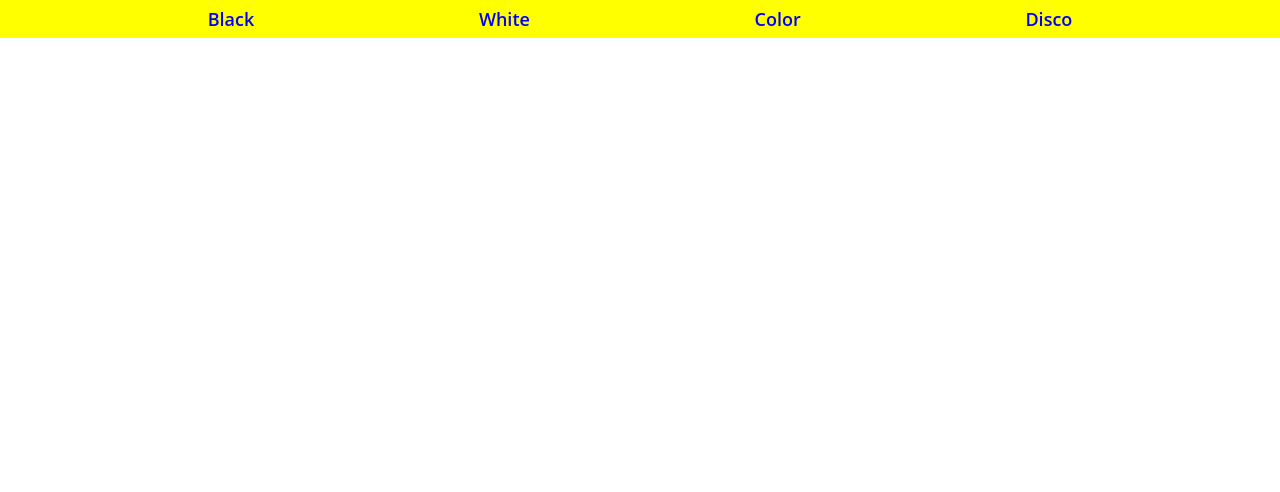
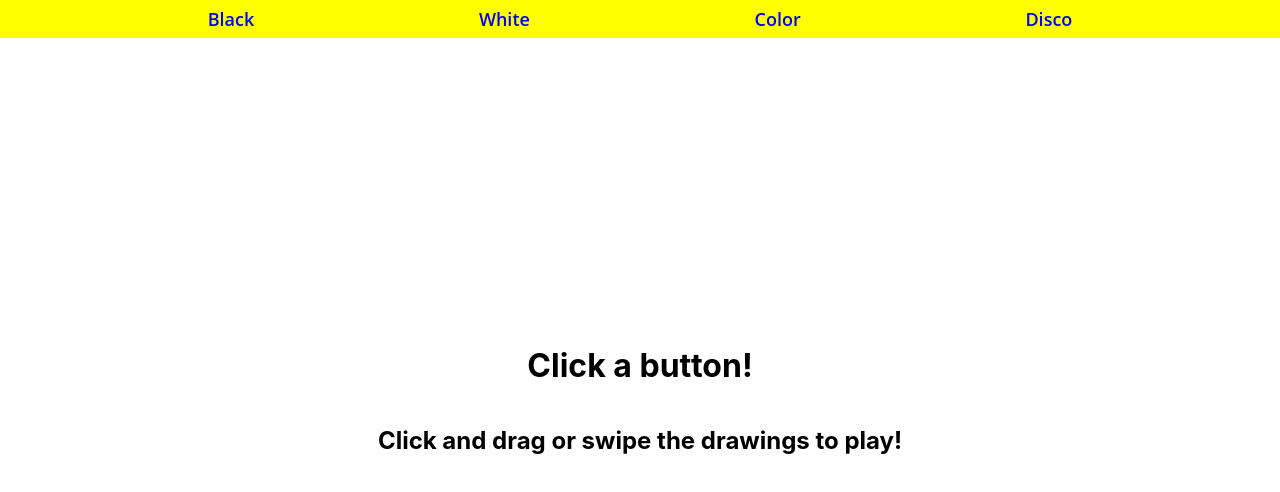
Before and after one commit to zoltanalmodo/ddisco-003, a React (Create React App) app: page / in a window 1280 px wide. Shown: the top 492 px of the page. Built offline with nearby package versions, Linux system fonts and the light colour scheme.

Commit message:
start component created

```diff
--- a/src/App.js
+++ b/src/App.js
@@ -3,7 +3,7 @@ import './App.css';
 import { BrowserRouter as Router, Route } from 'react-router-dom';
 import { Disco } from './components/Disco';
 import { Black } from './components/Black';
-import Navigation from './components/Navigation';
+import { Start } from './components/Start';
 import { White } from './components/White';
 import { GlobalProvider } from './context/GlobalState';
 import { Color } from './components/Color';
@@ -15,7 +15,7 @@ function App() {
     <GlobalProvider>
 
         <Router>
-          <Route path='/' exact component={Navigation} />
+          <Route path='/' exact component={Start} />
           <Route path='/disco' component={Disco} />
           <Route path='/black' component={Black} />
           <Route path='/white' component={White} />
--- /dev/null
+++ b/src/components/Start.js
@@ -0,0 +1,18 @@
+import React from 'react'
+import Navigation from './Navigation';
+
+
+
+export const Start = () => {
+
+  return (
+
+    <div className='body_white'>
+
+      <Navigation />
+      <h1>Click a button!</h1>
+      <h2>Click and drag or swipe the drawings to play!</h2>
+
+    </div>
+  )
+}
```
